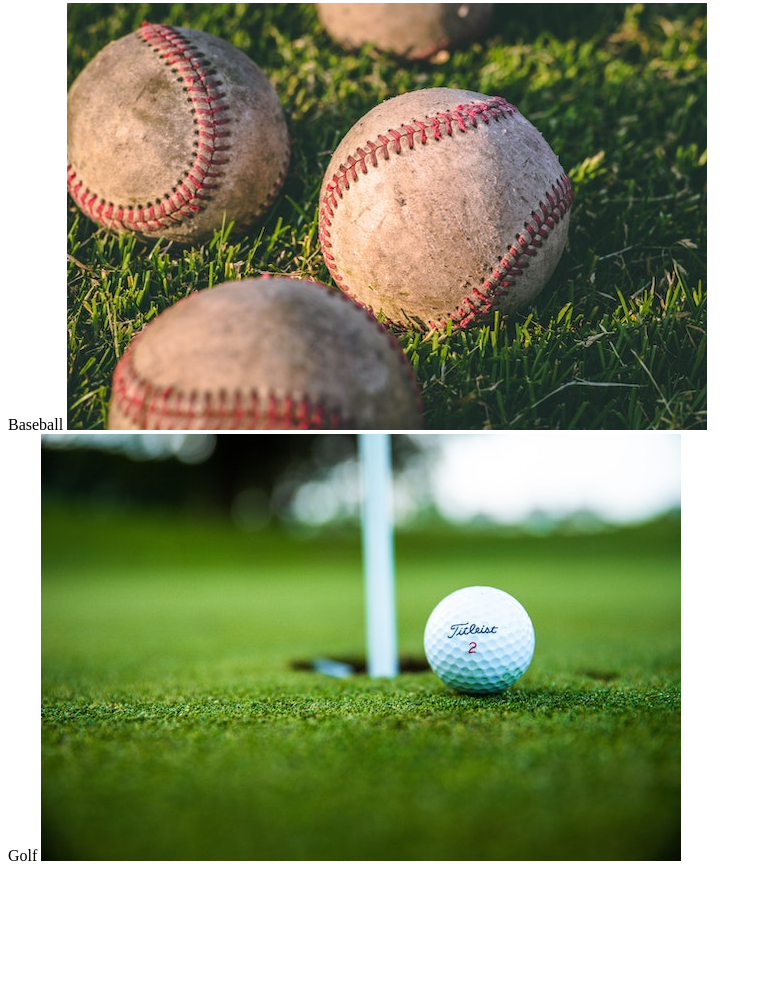
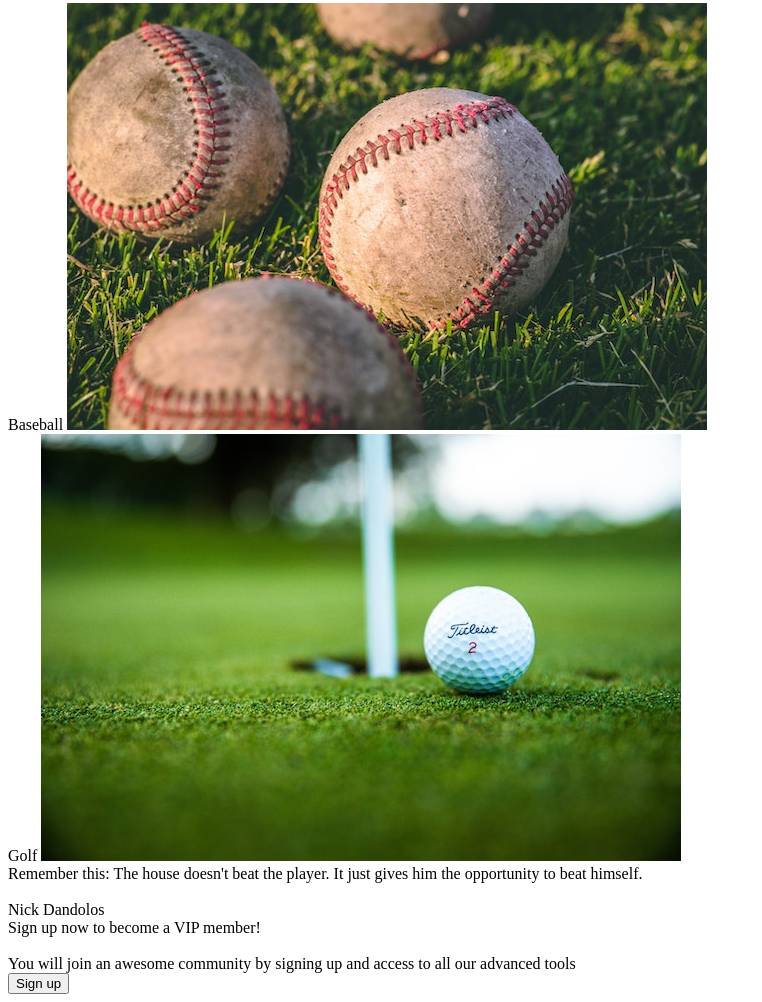
Before and after one commit to raymo108/Odin-Landing-Page, a plain HTML site: page index.html in a window 1280 px wide. Shown: the part 2087-3089 px from the top of the page, without its empty margins (0-762 px from the left). Before the commit the page ends 2960 px from the top, so only its background shows below. Drawn offline with Linux system fonts and the light colour scheme.

Commit message:
Add footer and quote section to landing page

```diff
--- a/index.html
+++ b/index.html
@@ -49,5 +49,28 @@
                 </div>
             </div>
         </div>
+
+        <div class="quote-container">
+            <div class="quote">
+                Remember this: The house doesn't beat the player. It just gives him the opportunity to beat himself.
+            </div>
+                <br>
+                <div class="quote-cite">
+                    Nick Dandolos
+                </div>
+        </div>
+
+        <div class="footer">
+            <div class="footer-call">
+                Sign up now to become a VIP member!
+            </div>
+            <br>
+            <div class="footer-second">
+                You will join an awesome community by signing up and access to all our advanced tools
+            </div>
+            <div class="buttons">
+                <button>Sign up</button>
+            </div>
+        </div>
     </body>
 </html>
```
